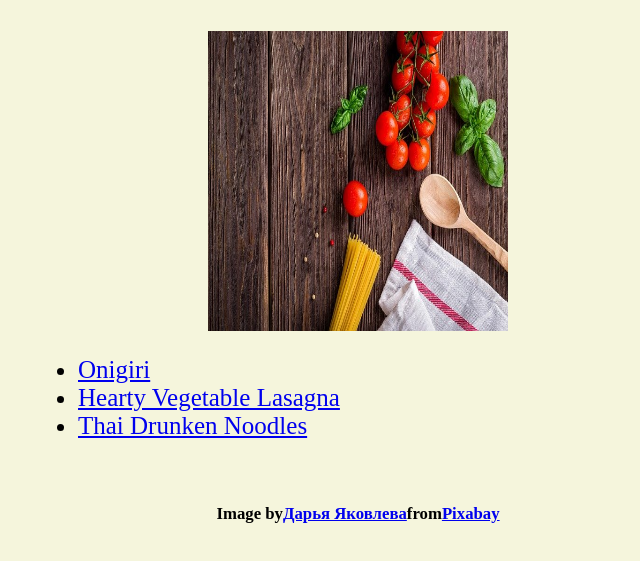
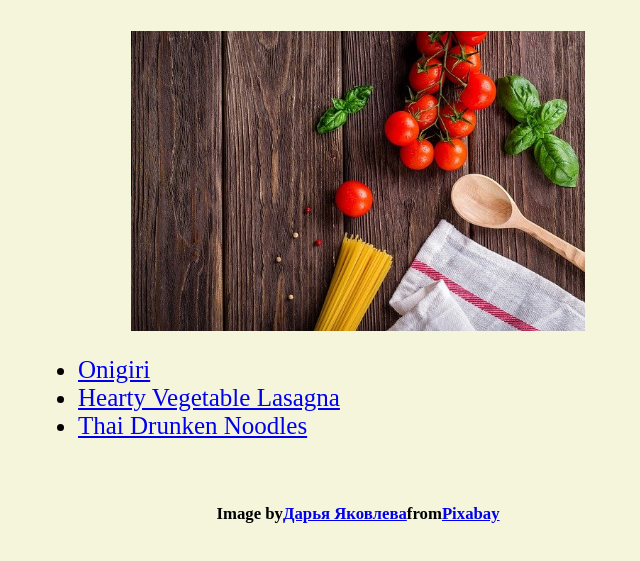
Before and after one commit to wpathogan/odin-recipes, a plain HTML site: page index.html in a window 1280 px wide. Shown: the part 111-672 px from the top of the page, without its empty margins (292-932 px from the left). Drawn offline with Linux system fonts and the light colour scheme.

Commit message:
Fix image size. Fix broken image Pad-kee-mao.

```diff
--- a/styles.css
+++ b/styles.css
@@ -6,7 +6,7 @@ body {
 
 img {
     height: 300px;
-    width: 300px;
+    width: auto;
 }
 
 p,
```
Also changed, not shown: recipes/Pad-kee-mao.html (+0 -1 lines).
